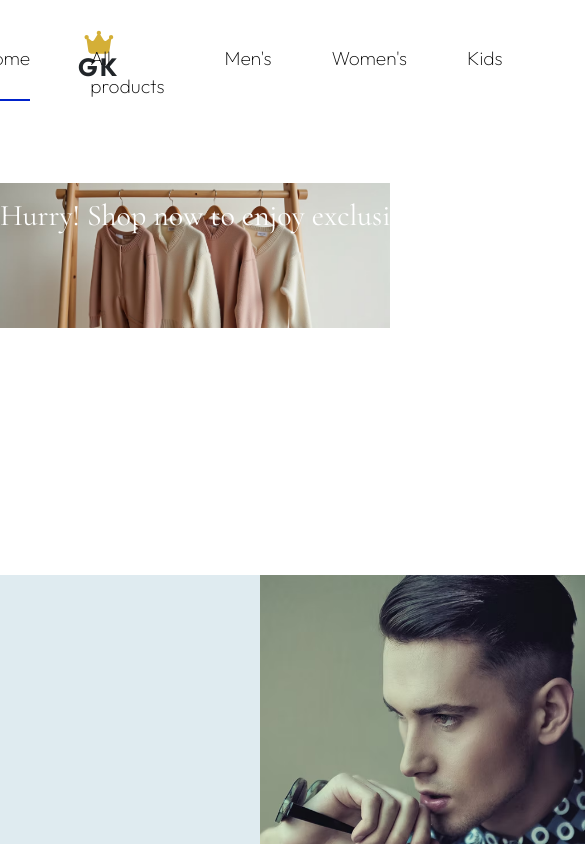
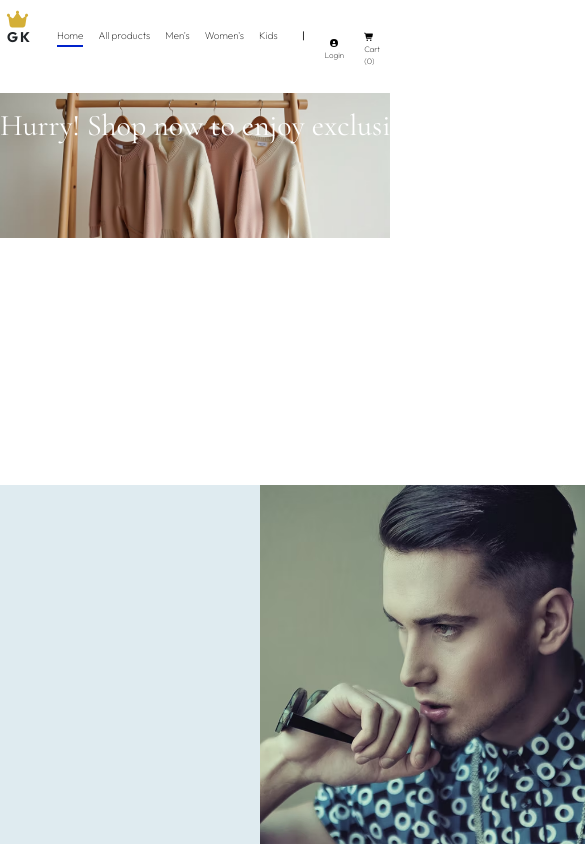
Before and after one commit to Gokulan011/React_project, a React (Vite) app: page / in a window 390 px wide. Shown: the top 844 px of the page, 585 px wide, since content can reach past the window. Built offline with nearby package versions, Linux system fonts and the light colour scheme.

Commit message:
newmedia

```diff
--- a/src/cssfiles/Navbar.css
+++ b/src/cssfiles/Navbar.css
@@ -222,8 +222,7 @@ ul li {
   }
 
 } */
-
-@media (max-width: 370px) {
+@media (max-width: 480px) {
 
 
 .logo {
@@ -253,28 +252,28 @@ ul li {
     display: flex;
     justify-content: left;
     margin-top: -25px;
-    margin-left: -20px;
+    margin-left: -10px;
   }
 
   #nav-li {
-    margin-left: 7px;
+    margin-left: 15px;
     font-size: 10px;
   }
 
   .nav2 {
     display: flex;
-    margin: -15px 0px 0px 200px;
+    margin: -19px 0px 0px 250px;
     font-size: 10px;
   }
 
   .nav-li2 {
-    margin: 0px 0px 0px 10px;
+    margin: 3px 0px 0px 20px;
     font-size: 8px;
   }
 
   .nav-line {
     color: rgb(0, 0, 0);
-    margin: -3px 0px 0px 0px;
+    margin: 0px 0px 0px 0px;
   }
 
 }
```
